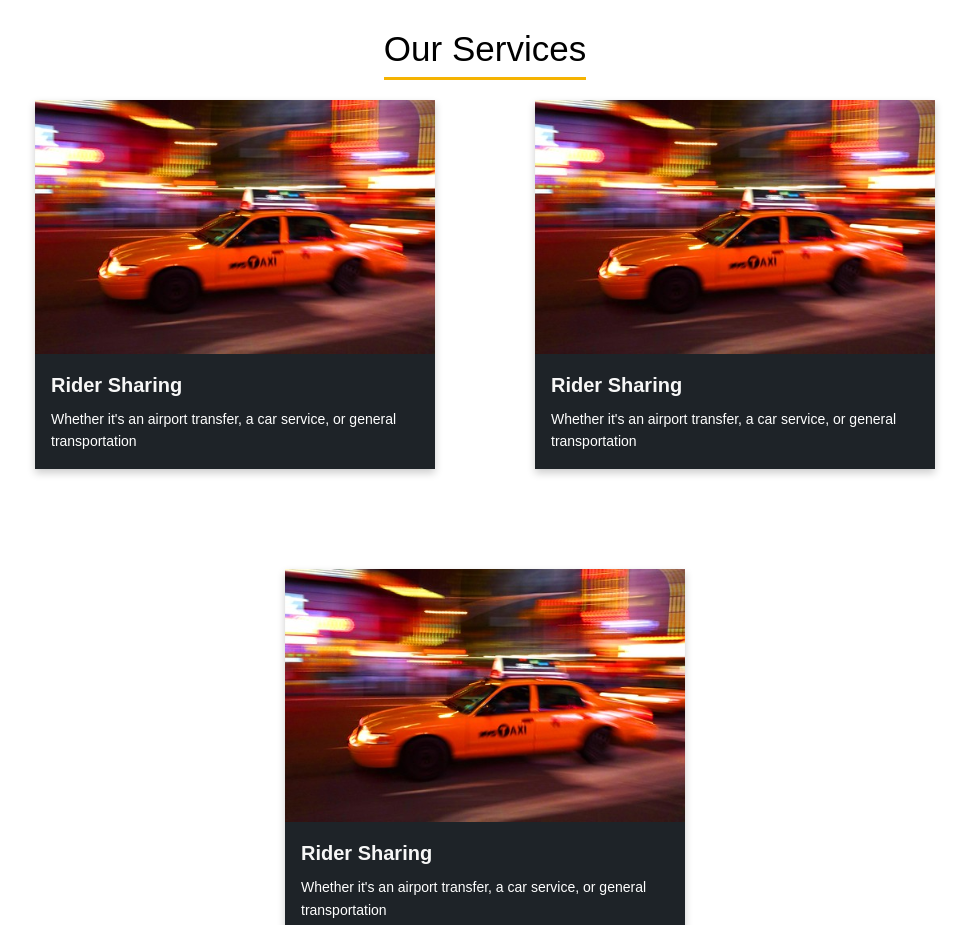
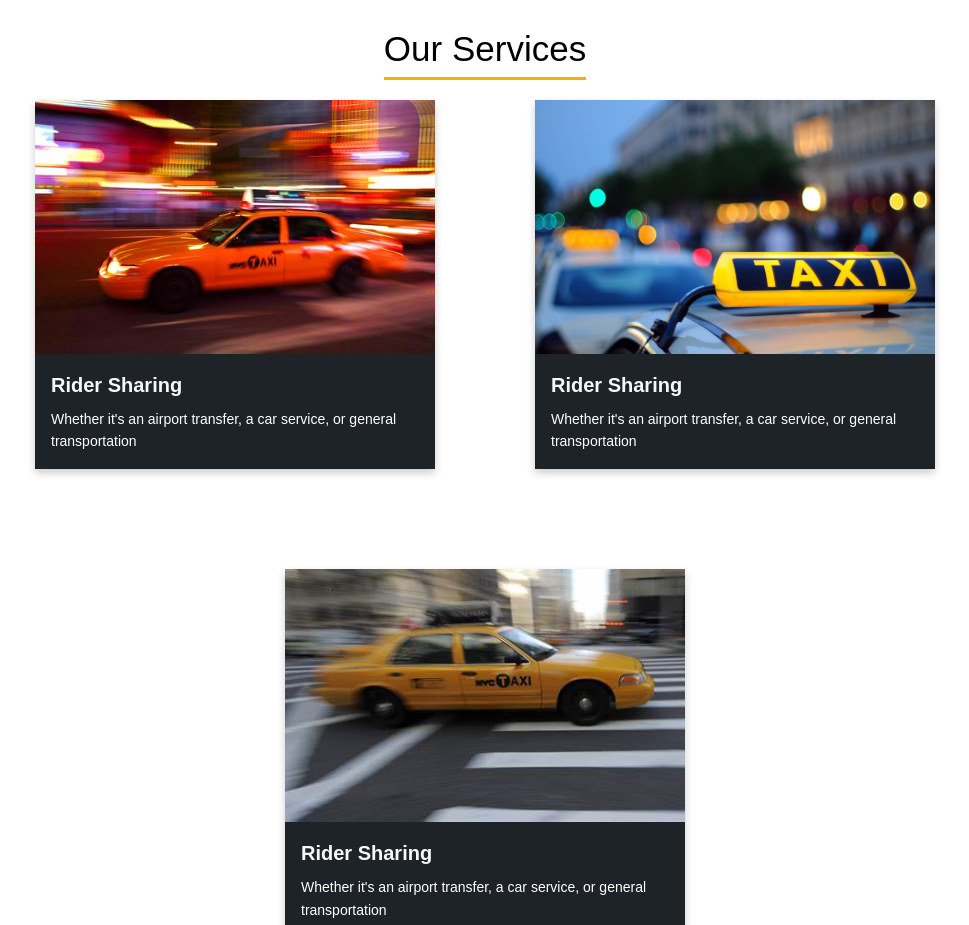
Before and after one commit to DinuthRashmika/Taxi_K, a React (Create React App) app in the folder frontend/: page /homePage in a window 1280 px wide. Shown: the part 1267-2192 px from the top of the page, without its empty margins (155-1124 px from the left). Built offline with nearby package versions, Linux system fonts and the light colour scheme.

Commit message:
image changes

```diff
--- a/frontend/src/containers/Main/HomePage.js
+++ b/frontend/src/containers/Main/HomePage.js
@@ -2,11 +2,13 @@
 import "../../styles/homeCSS.css"
 import NavBar from "../../components/navbar";
 import Footer from "../../components/footer";
-import homePageContainer from "../../styles/images/homePageContainer.svg"
+import homePageContainer from "../../styles/images/homePageContainer.svg";
 import { Navigate, useNavigate } from "react-router-dom";
-import profilePicture from "../../styles/images/profilePicture.png"
-import taxiCab from "../../styles/images/Taxicab.png"
-import car1 from "../../styles/images/car1.svg"
+import profilePicture from "../../styles/images/profilePicture.png";
+import taxiCab from "../../styles/images/Taxicab.png";
+import car1 from "../../styles/images/car1.svg";
+import car2 from "../../styles/images/car2.svg";
+import car3 from "../../styles/images/car3.svg";
 
 const HomePage = () => {
     const navigate = useNavigate();
@@ -171,14 +173,14 @@
                             </div>
                         </div>
                         <div className="service">
-                            <img src={car1} alt="John Doiley" />
+                            <img src={car2} alt="John Doiley" />
                             <div className="service-details">
                                 <h2>Rider Sharing</h2>
                                 <p>Whether it's an airport transfer, a car service, or general    transportation</p>
                             </div>
                         </div>
                         <div className="service">
-                            <img src={car1} alt="John Doiley" />
+                            <img src={car3} alt="John Doiley" />
                             <div className="service-details">
                                 <h2>Rider Sharing</h2>
                                 <p>Whether it's an airport transfer, a car service, or general    transportation</p>
```
